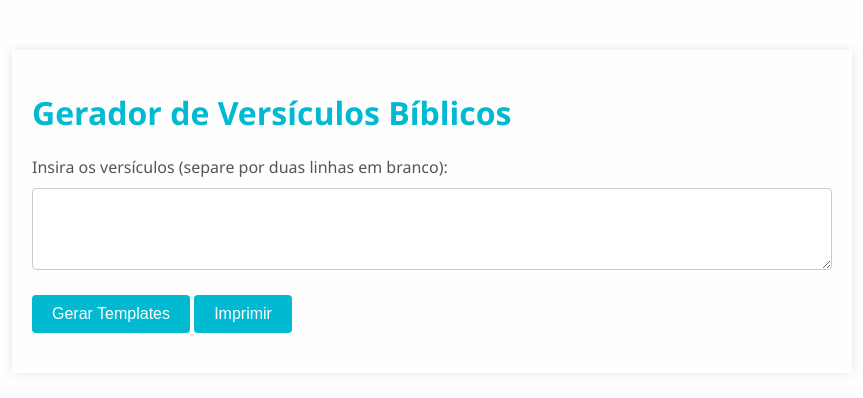
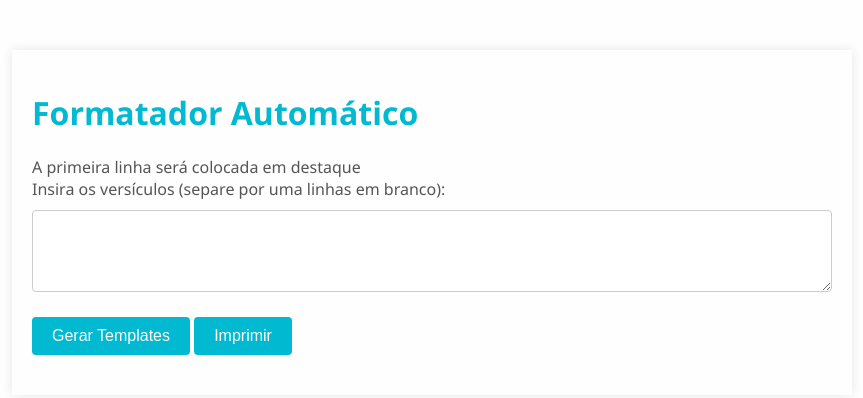
Before and after one commit to MISPerA/template, a plain HTML site: page index.html in a window 1280 px wide. Shown: the whole page, without its empty margins (208-1071 px from the left). Drawn offline with Linux system fonts and the light colour scheme.

Commit message:
Update index.html

```diff
--- a/index.html
+++ b/index.html
@@ -10,9 +10,9 @@
 <body>
 
     <div class="container">
-        <h1>Gerador de Versículos Bíblicos</h1>
+        <h1>Formatador Automático</h1>
 
-        <label for="versiculos">Insira os versículos (separe por duas linhas em branco):</label>
+        <label for="versiculos">A primeira linha será colocada em destaque<br>Insira os versículos (separe por uma linhas em branco):</label>
         <textarea id="versiculos" rows="4" cols="50"></textarea>
 
         <button onclick="gerarTemplates()">Gerar Templates</button>
```
